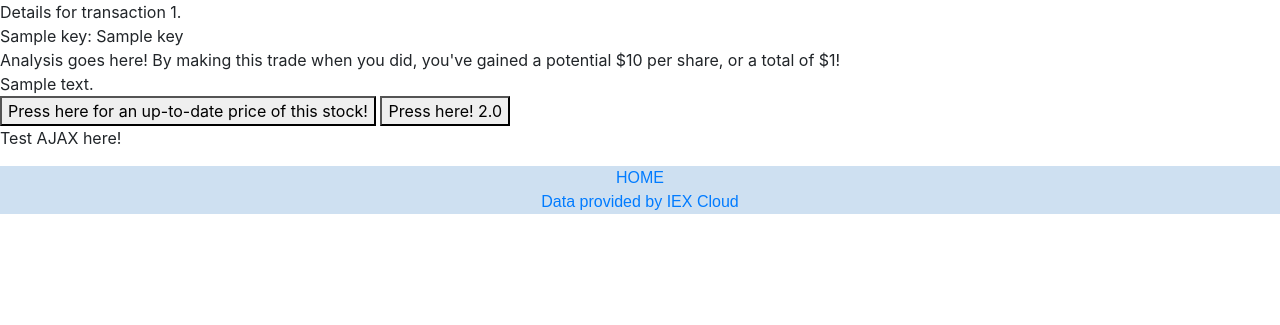
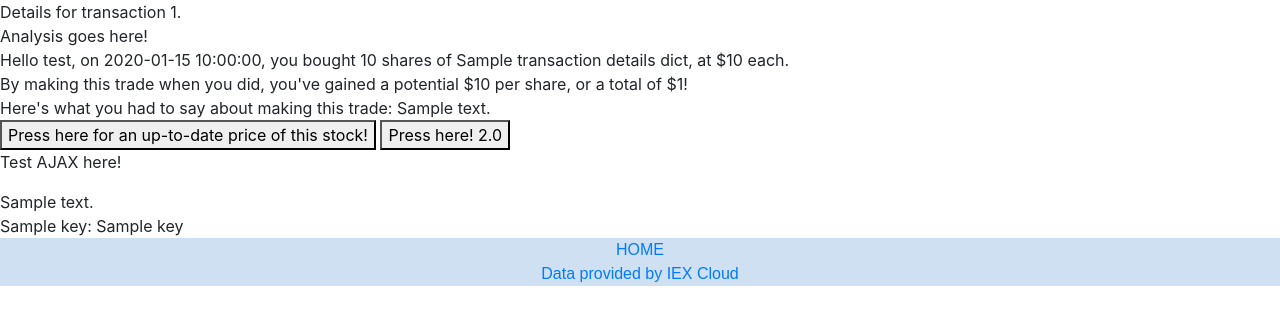
Before and after one commit to lucasdpau/stockfeels, a Flask app: template templates/details.html in a window 1280 px wide. Shown: the part 134-459 px from the top of the page. Run offline with Flask 2, Linux system fonts and the light colour scheme; a user stored in the database is signed in; the template is opened without the code that fills it: most values are stand-ins (such as "Sample title", 1, 10 or a date in 2020); some libraries are stand-ins or nearby versions.

Commit message:
details page has text to supply user with information

```diff
--- a/templates/details.html
+++ b/templates/details.html
@@ -4,28 +4,34 @@
         Details for transaction {{ transaction_details_dict["transaction_id"] }}.
     </div>
     <div>
-        {% for key in transaction_details_dict %}
-            {{ key }}: {{ transaction_details_dict[key] }}
-            <br>
-        {% endfor %}
-    </div>
-    <div>
         Analysis goes here!
+        <br>
+        Hello {{ session["username"] }}, on {{transaction_details_dict["trans_datetime"]}}, you bought {{transaction_details_dict["quantity"]}}
+        shares of {{transaction_details_dict["stock_name"]}}, at ${{transaction_details_dict["price"]}} each.
+        <br>
         {% if transaction_details_dict["price_difference"] > 0 %}
         By making this trade when you did, you've gained a potential ${{transaction_details_dict["price_difference"]}} per share, or
         a total of ${{transaction_details_dict["total_price_difference"]}}!
         {% else %}
         By making this trade when you did, you lost a potential ${{transaction_details_dict["price_difference"]}} per share.
         {% endif %}
+        <br>
+        Here's what you had to say about making this trade: {{transaction_details_dict["comment"]}}
+    </div>
+    <div>
+        <button id="details_button" onclick="test_ajax()">Press here for an up-to-date price of this stock!</button>
+        <button onclick="test_js()">Press here! 2.0</button>
+        <p id="p_ajax">Test AJAX here!</p>
     </div>
     <div>
         {{transaction_details_dict}}
 
     </div>
     <div>
-        <button id="details_button" onclick="test_ajax()">Press here for an up-to-date price of this stock!</button>
-        <button onclick="test_js()">Press here! 2.0</button>
-        <p id="p_ajax">Test AJAX here!</p>
+        {% for key in transaction_details_dict %}
+            {{ key }}: {{ transaction_details_dict[key] }}
+            <br>
+        {% endfor %}
     </div>
 
     <script>
```
